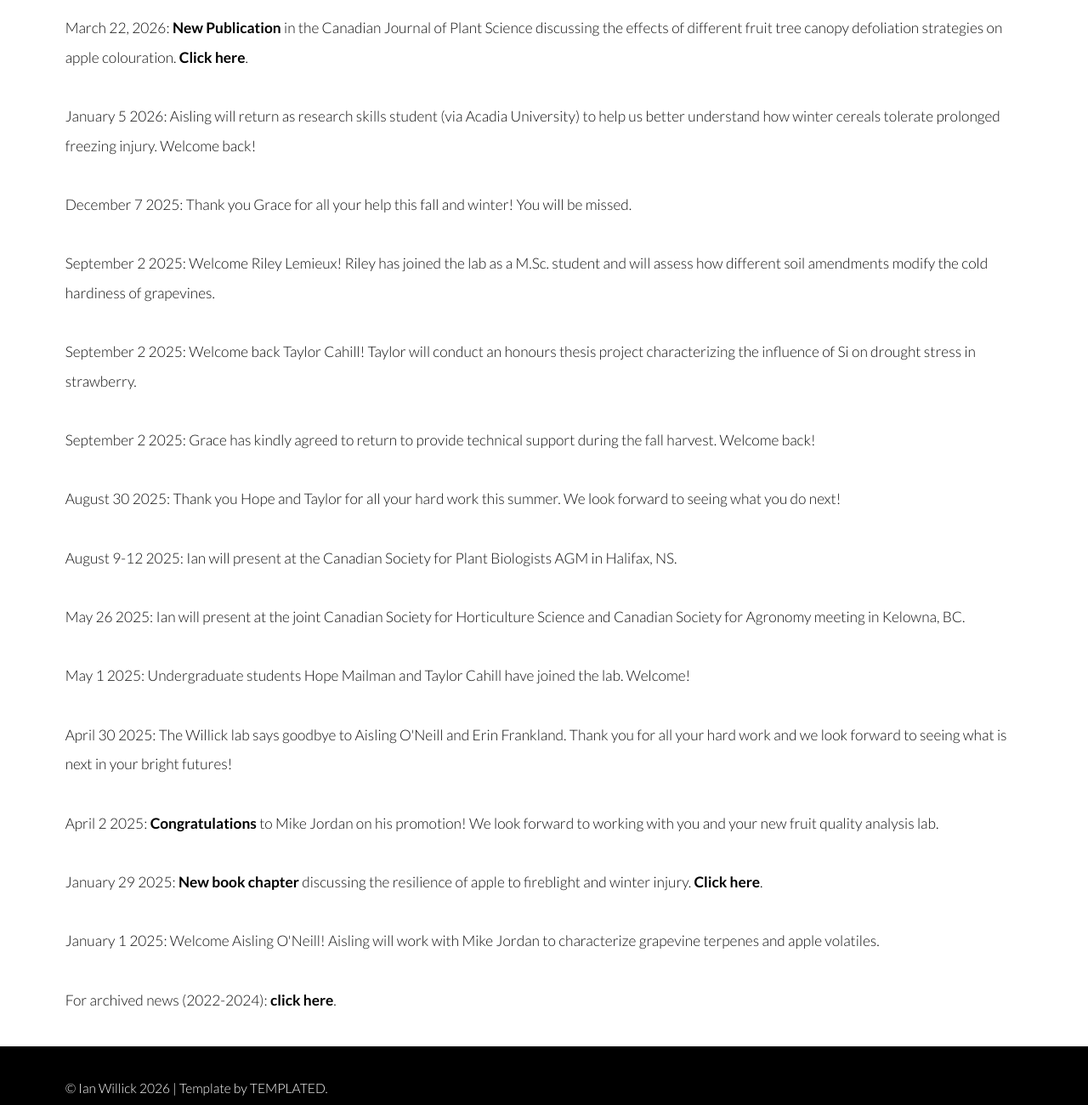
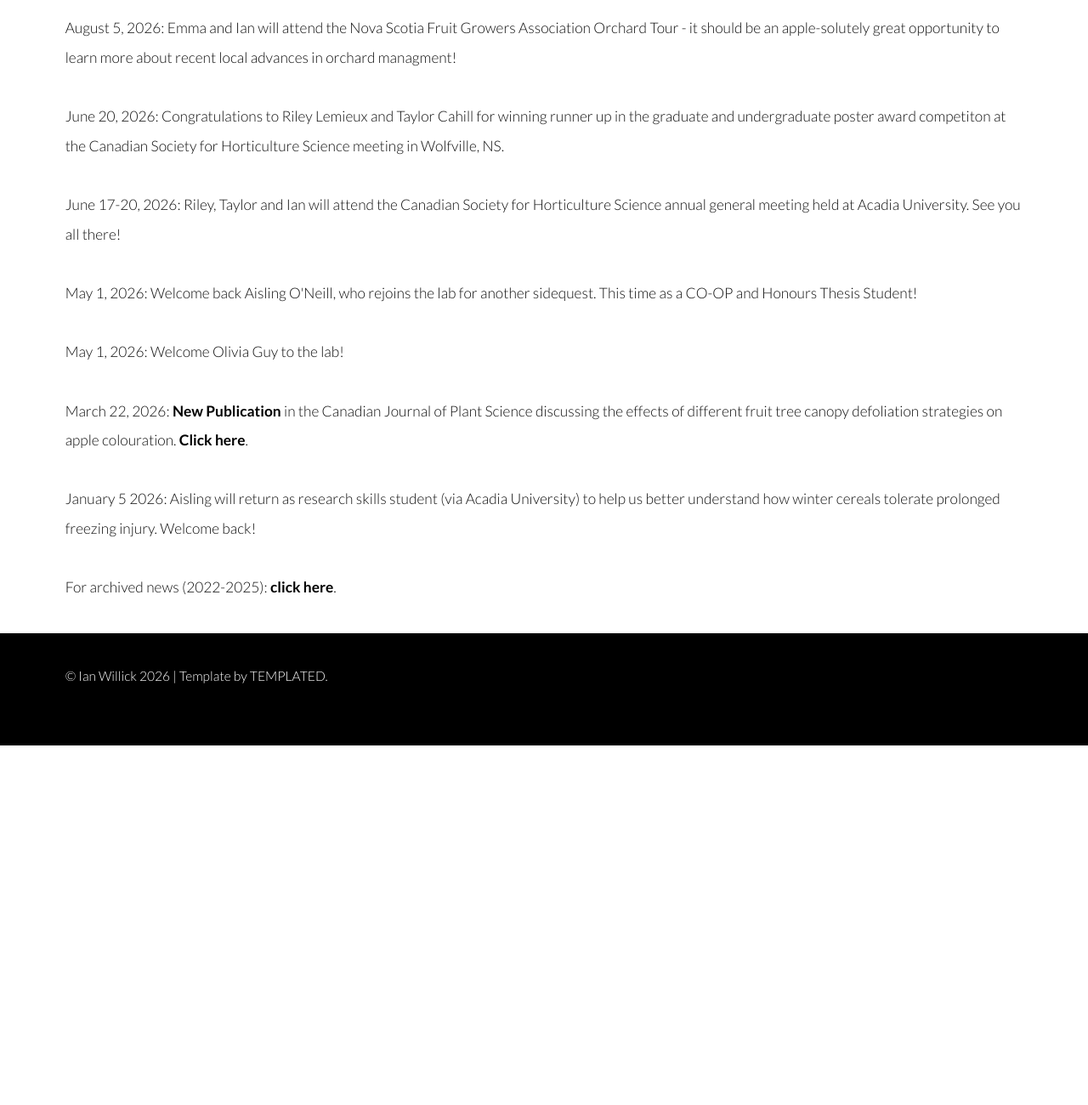
Before and after one commit to iwillick/iwillick.github.io, a plain HTML site: page index.html in a window 1280 px wide. Shown: the part 640-1940 px from the top of the page at 85% size. After the commit the page ends 1517 px from the top, so only its background shows below. Drawn offline with Linux system fonts and the light colour scheme.

Commit message:
Summer 2026 update

```diff
--- a/index.html
+++ b/index.html
@@ -55,22 +55,14 @@
 							<header>
 								<h3>News</h3>
 							</header>
-
+							<p>August 5, 2026: Emma and Ian will attend the Nova Scotia Fruit Growers Association Orchard Tour - it should be an apple-solutely great opportunity to learn more about recent local advances in orchard managment!</p>
+							<p>June 20, 2026: Congratulations to Riley Lemieux and Taylor Cahill for winning runner up in the graduate and undergraduate poster award competiton at the Canadian Society for Horticulture Science meeting in Wolfville, NS.</p>
+							<p>June 17-20, 2026: Riley, Taylor and Ian will attend the Canadian Society for Horticulture Science annual general meeting held at Acadia University. See you all there!</p>
+							<p>May 1, 2026: Welcome back Aisling O'Neill, who rejoins the lab for another sidequest. This time as a CO-OP and Honours Thesis Student!</p>
+							<p>May 1, 2026: Welcome Olivia Guy to the lab! </p>
 							<p>March 22, 2026: <strong>New Publication </strong> in the Canadian Journal of Plant Science discussing the effects of different fruit tree canopy defoliation strategies on apple colouration. <a href="https://doi.org/10.1139/cjps-2025-0186"><strong>Click here</strong>.</a></p>
 							<p>January 5 2026: Aisling will return as research skills student (via Acadia University) to help us better understand how winter cereals tolerate prolonged freezing injury. Welcome back! </p>
-							<p>December 7 2025: Thank you Grace for all your help this fall and winter! You will be missed.</p>
-							<p>September 2 2025: Welcome Riley Lemieux! Riley has joined the lab as a M.Sc. student and will assess how different soil amendments modify the cold hardiness of grapevines.</p>
-							<p>September 2 2025: Welcome back Taylor Cahill! Taylor will conduct an honours thesis project characterizing the influence of Si on drought stress in strawberry.</p>
-							<p>September 2 2025: Grace has kindly agreed to return to provide technical support during the fall harvest. Welcome back!</p>
-							<p>August 30 2025: Thank you Hope and Taylor for all your hard work this summer. We look forward to seeing what you do next!</p>
-							<p>August 9-12 2025: Ian will present at the Canadian Society for Plant Biologists AGM in Halifax, NS.</p>
-							<p>May 26 2025: Ian will present at the joint Canadian Society for Horticulture Science and Canadian Society for Agronomy meeting in Kelowna, BC.</p>
-							<p>May 1 2025: Undergraduate students Hope Mailman and Taylor Cahill have joined the lab. Welcome! </p>
-							<p>April 30 2025: The Willick lab says goodbye to Aisling O'Neill and Erin Frankland. Thank you for all your hard work and we look forward to seeing what is next in your bright futures!</p>
-							<p>April 2 2025: <strong>Congratulations</strong> to Mike Jordan on his promotion! We look forward to working with you and your new fruit quality analysis lab.</p>
-							<p>January 29 2025: <strong>New book chapter</strong> discussing the resilience of apple to fireblight and winter injury. <a href="https://www.taylorfrancis.com/chapters/edit/10.1201/9781003543237-4/enhancing-resilience-apple-fire-blight-winter-injury-warming-world-dustin-maclean-ian-willick-rachid-lahlali-yunfei-jiang"><strong>Click here</strong>.</a></p>
-							<p>January 1 2025: Welcome Aisling O'Neill! Aisling will work with Mike Jordan to characterize grapevine terpenes and apple volatiles.</p>
-							<p>For archived news (2022-2024): <a href="archive.html"><strong>click here</strong>.</a></p>
+							<p>For archived news (2022-2025): <a href="archive.html"><strong>click here</strong>.</a></p>
 						</div>
 					</article>
 			</section>
```
Also changed, not shown: archive.html (+12 -0 lines), people.html (+4 -2 lines), images/AislingO.jfif (added), images/OliviaG.jfif (added).
